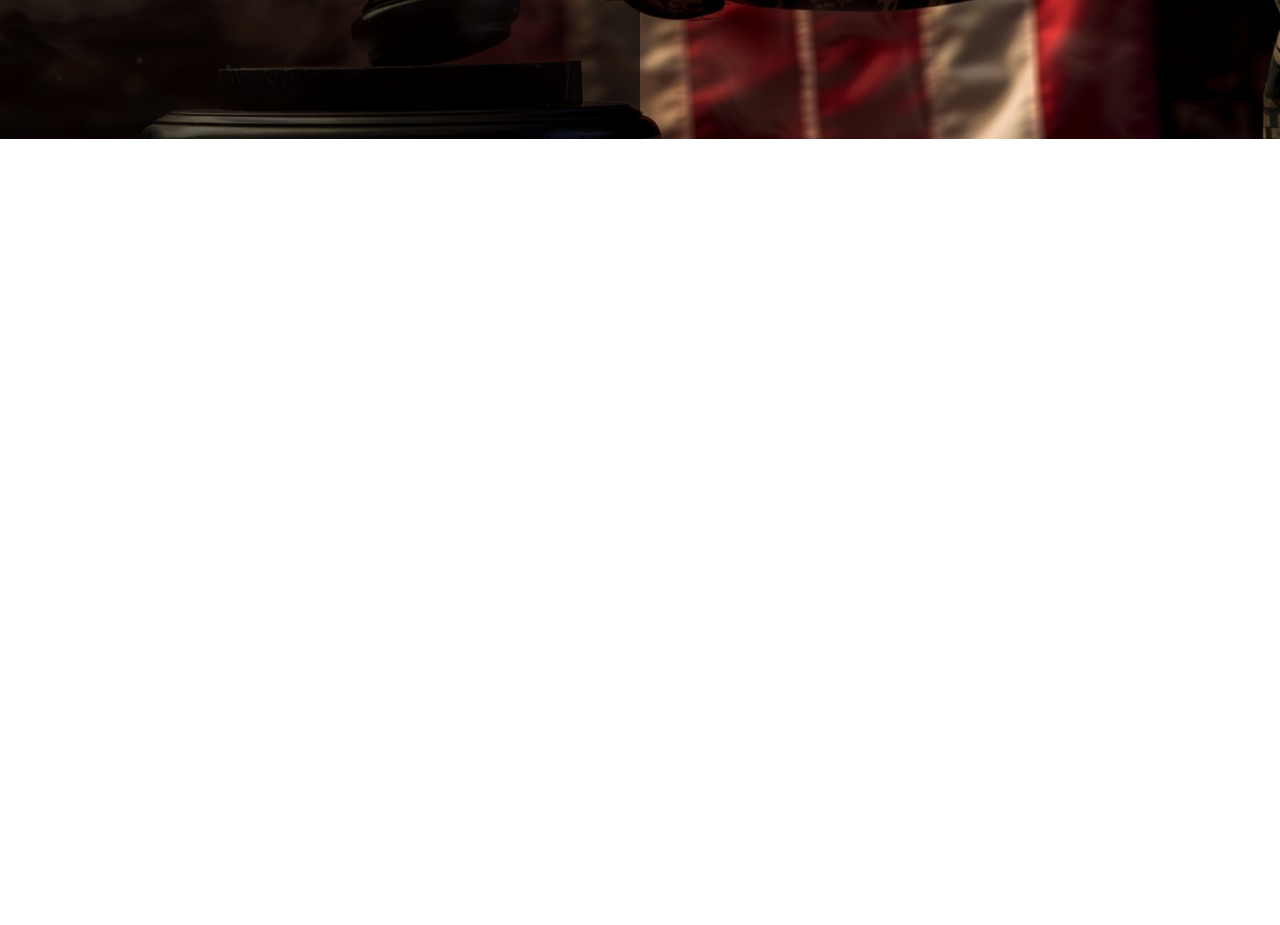
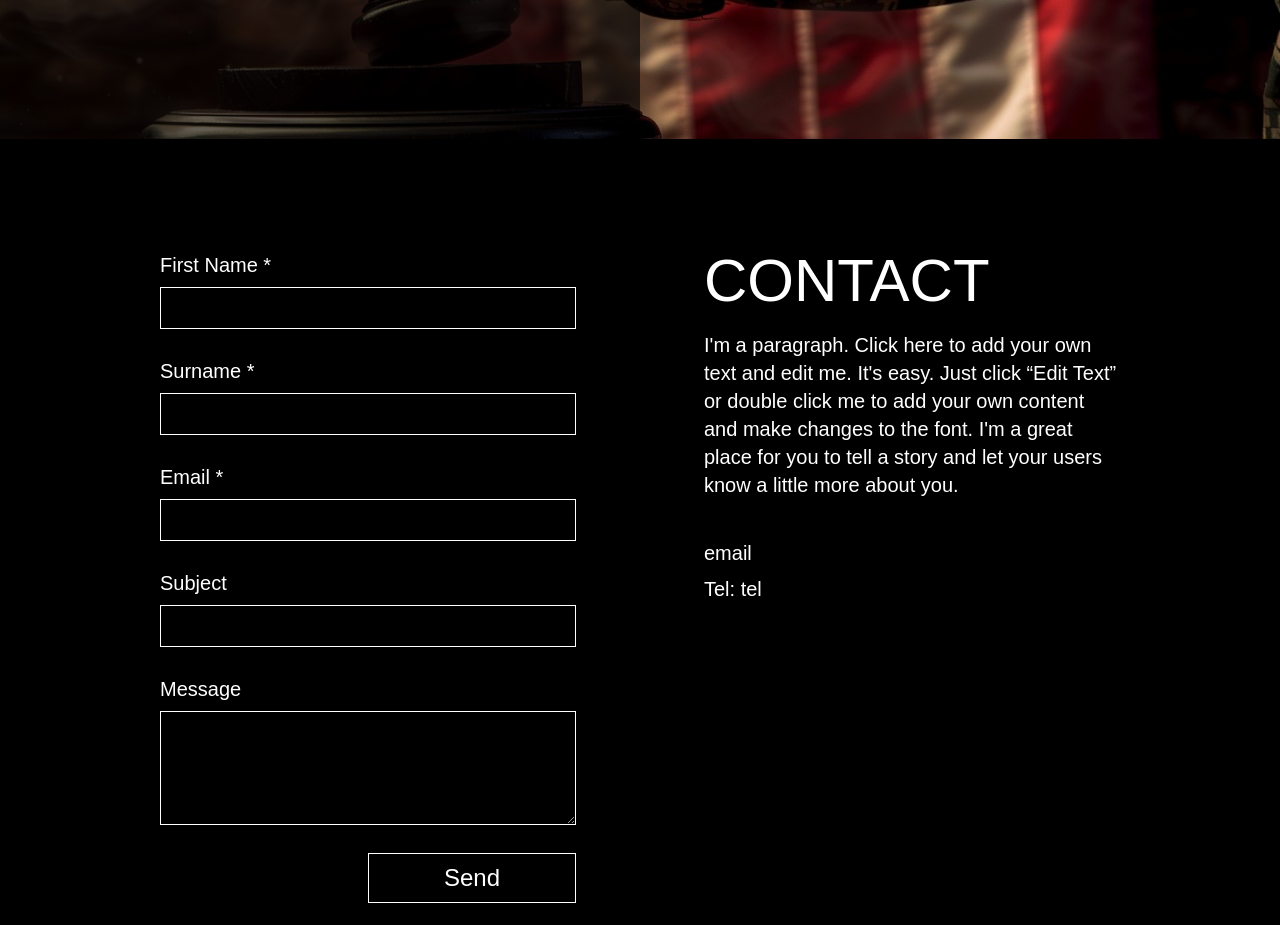
Before and after one commit to YoWuzzup/NPJB, a Next.js app: page / in a window 1280 px wide. Shown: the part 3140-4065 px from the top of the page. Before the commit the page ends 3279 px from the top, so only its background shows below. Built offline with nearby package versions, Linux system fonts and the light colour scheme.

Commit message:
added contact section

```diff
--- a/src/app/page.tsx
+++ b/src/app/page.tsx
@@ -1,4 +1,5 @@
 import { AboutUsSection } from "@/components/sections/home/AboutUsSection";
+import { ContactSection } from "@/components/sections/home/ContactSection";
 import { ImagesSection } from "@/components/sections/home/ImagesSection";
 import { OnsaleSection } from "@/components/sections/home/OnsaleSection";
 
@@ -13,6 +14,7 @@ export default async function Home() {
       <ImagesSection />
       <OnsaleSection />
       <AboutUsSection />
+      <ContactSection />
     </main>
   );
 }
--- a/src/components/common/Input.tsx
+++ b/src/components/common/Input.tsx
@@ -1,14 +1,4 @@
-"use client";
-
-import { useAppDispatch, useAppSelector } from "@/hooks/redux";
-import { changeFilter } from "@/redux/slices/filters";
-import {
-  ChangeEvent,
-  FC,
-  InputHTMLAttributes,
-  LabelHTMLAttributes,
-  ReactNode,
-} from "react";
+import { FC, InputHTMLAttributes, LabelHTMLAttributes, ReactNode } from "react";
 
 type TInput = {
   children?: ReactNode;
@@ -17,14 +7,6 @@ type TInput = {
 };
 
 export const Input: FC<TInput> = ({ children, labelProps, inputProps }) => {
-  const filterName = inputProps?.name || inputProps?.id || "";
-  const value = useAppSelector((st) => st.filters[filterName]);
-  const dispatch = useAppDispatch();
-
-  const handleChange = (e: ChangeEvent<HTMLInputElement>) => {
-    dispatch(changeFilter({ filter: filterName, value: e.target.value }));
-  };
-
   return (
     <>
       <label {...labelProps} className={labelProps?.className || "sr-only"}>
@@ -34,12 +16,7 @@ export const Input: FC<TInput> = ({ children, labelProps, inputProps }) => {
           inputProps?.id ||
           null}
       </label>
-      <input
-        {...inputProps}
-        className={inputProps?.className || ""}
-        onChange={inputProps?.onChange || handleChange}
-        value={value || ""}
-      />
+      <input {...inputProps} />
       {children}
     </>
   );
--- a/src/components/navbar/Navbar.tsx
+++ b/src/components/navbar/Navbar.tsx
@@ -7,6 +7,7 @@ import ClearIcon from "@mui/icons-material/Clear";
 import ShoppingCartOutlinedIcon from "@mui/icons-material/ShoppingCartOutlined";
 
 import { changeFilter } from "@/redux/slices/filters";
+import { ChangeEvent } from "react";
 
 const menu = [
   { name: "shop", text: "shop", url: "#" },
@@ -18,6 +19,10 @@ export const Navbar: React.FC = () => {
   const searchValue = useAppSelector((st) => st.filters.search);
   const cartLength = useAppSelector((st) => st.cart.length);
   const dispatch = useAppDispatch();
+
+  const handleChange = (e: ChangeEvent<HTMLInputElement>) => {
+    dispatch(changeFilter({ filter: e.target.name, value: e.target.value }));
+  };
 
   return (
     <nav
@@ -54,6 +59,7 @@ export const Navbar: React.FC = () => {
             id: "search",
             name: "search",
             placeholder: "search...",
+            onChange: handleChange,
             className: `w-full h-full px-4 outline-none text-white bg-black/0 cursor-text border-b-2
                     duration-300
                     placeholder:uppercase group-hover/searchbar:bg-black/100 group-focus/searchbar:bg-black/100`,
--- /dev/null
+++ b/src/components/sections/home/ContactSection.tsx
@@ -0,0 +1,195 @@
+"use client";
+import { ChangeEvent, FormEvent, useState } from "react";
+import { useAppDispatch, useAppSelector } from "@/hooks/redux";
+import { changeContactForm } from "@/redux/slices/contactForm";
+
+import { validateEmail } from "@/lib/utils";
+
+import { Button } from "@/components/common/Button";
+import { Input } from "@/components/common/Input";
+
+export const ContactSection: React.FC = () => {
+  const [fieldWithErrors, setFieldWithErrors] = useState<string[]>([]);
+  const formData = useAppSelector((st) => st.contactForm);
+  const dispatch = useAppDispatch();
+
+  const handleChange = (
+    e: ChangeEvent<HTMLInputElement | HTMLTextAreaElement>
+  ) => {
+    if (fieldWithErrors.includes(e.target.name)) {
+      const filtered = fieldWithErrors.filter((er) => er !== e.target.name);
+
+      setFieldWithErrors(() => filtered);
+    }
+
+    dispatch(changeContactForm({ [e.target.name]: e.target.value }));
+  };
+
+  const handleSubmit = (e: FormEvent<HTMLFormElement>) => {
+    e.preventDefault();
+
+    // check the necessary fields
+    if (!formData.name) setFieldWithErrors((prev) => [...prev, "name"]);
+    if (!formData.surname) setFieldWithErrors((prev) => [...prev, "surname"]);
+    if (!formData.email) setFieldWithErrors((prev) => [...prev, "email"]);
+    if (!formData.name || !formData.surname || !formData.email) return;
+
+    if (!validateEmail(formData.email))
+      return setFieldWithErrors((prev) => [...prev, "email"]);
+
+    // TODO:send a request with data
+  };
+
+  return (
+    <section className="w-full bg-black py-28 px-40 gap-32 flex flex-row flex-nowrap justify-center items-start text-white">
+      {/* left side with form */}
+      <form
+        id="contact"
+        className="flex flex-row flex-wrap basis-0 grow justify-stretch items-center gap-7"
+        onSubmit={handleSubmit}
+      >
+        <div className="basis-0 grow flex flex-col">
+          <Input
+            labelProps={{
+              className: `${
+                fieldWithErrors.includes("name")
+                  ? "text-rose-500"
+                  : "text-white/100"
+              } capitalize text-xl mb-2 duration-300`,
+              children: "first name *",
+              htmlFor: "name",
+            }}
+            inputProps={{
+              onChange: handleChange,
+              id: "name",
+              name: "name",
+              type: "text",
+              className: `bg-black text-white py-2 px-3 outline-none border ${
+                fieldWithErrors.includes("name")
+                  ? "border-rose-500"
+                  : "border-white/100"
+              } hover:border-white/60 duration-300`,
+              value: formData.name || "",
+            }}
+          />
+        </div>
+        <div className="basis-0 grow flex flex-col">
+          <Input
+            labelProps={{
+              className: `${
+                fieldWithErrors.includes("surname")
+                  ? "text-rose-500"
+                  : "text-white/100"
+              } capitalize text-xl mb-2 duration-300`,
+              children: "surname *",
+              htmlFor: "surname",
+            }}
+            inputProps={{
+              onChange: handleChange,
+              id: "surname",
+              name: "surname",
+              type: "text",
+              className: `bg-black text-white py-2 px-3 outline-none border ${
+                fieldWithErrors.includes("surname")
+                  ? "border-rose-500"
+                  : "border-white/100"
+              } hover:border-white/60 duration-300`,
+              value: formData.surname || "",
+            }}
+          />
+        </div>
+        <div className="w-full flex flex-col">
+          <Input
+            labelProps={{
+              className: `${
+                fieldWithErrors.includes("email")
+                  ? "text-rose-500"
+                  : "text-white/100"
+              } capitalize text-xl mb-2 duration-300`,
+              children: "email *",
+              htmlFor: "email",
+            }}
+            inputProps={{
+              onChange: handleChange,
+              id: "email",
+              name: "email",
+              type: "email",
+              className: `bg-black text-white py-2 px-3 outline-none border ${
+                fieldWithErrors.includes("email")
+                  ? "border-rose-500"
+                  : "border-white/100"
+              } hover:border-white/60 duration-300`,
+              value: formData.email || "",
+            }}
+          />
+        </div>
+        <div className="w-full flex flex-col">
+          <Input
+            labelProps={{
+              className: "text-white capitalize text-xl mb-2",
+              children: "subject",
+              htmlFor: "subject",
+            }}
+            inputProps={{
+              onChange: handleChange,
+              id: "subject",
+              name: "subject",
+              type: "text",
+              className:
+                "bg-black text-white py-2 px-3 outline-none border border-white/100 hover:border-white/60 duration-300",
+              value: formData.subject || "",
+            }}
+          />
+        </div>
+        <div className="w-full flex flex-col">
+          <label
+            htmlFor="message"
+            className="text-white capitalize text-xl mb-2"
+          >
+            message
+          </label>
+          <textarea
+            rows={4}
+            id="message"
+            name="message"
+            className="bg-black text-white py-2 px-3 outline-none border border-white/100 hover:border-white/60 duration-300"
+            onChange={handleChange}
+            value={formData.message || ""}
+          ></textarea>
+        </div>
+
+        {/* send button */}
+        <div className="w-full flex flex-row flex-nowrap items-center justify-end">
+          <Button
+            buttonProps={{
+              className: `w-1/2 bg-black text-2xl text-white/100 hover:text-white/60 py-2 px-3 outline-none border border-white/100 hover:border-white/60 duration-300
+              capitalize`,
+              type: "submit",
+              form: "contact",
+            }}
+          >
+            send
+          </Button>
+        </div>
+      </form>
+
+      {/* right side with info */}
+      <div className="basis-0 grow">
+        <h2 className="w-4/6 text-xl md:text-6xl uppercase mb-5">contact</h2>
+        <p className="w-full text-md md:text-xl mb-10">
+          I'm a paragraph. Click here to add your own text and edit me. It's
+          easy. Just click “Edit Text” or double click me to add your own
+          content and make changes to the font. I'm a great place for you to
+          tell a story and let your users know a little more about you.
+        </p>
+
+        <a href="#" type="email" className="block text-md md:text-xl mb-2">
+          email
+        </a>
+        <a href="#" type="tel" className="block text-md md:text-xl">
+          Tel: tel
+        </a>
+      </div>
+    </section>
+  );
+};
--- a/src/components/sections/home/ImagesSection.tsx
+++ b/src/components/sections/home/ImagesSection.tsx
@@ -59,7 +59,6 @@ export const ImagesSection: React.FC = () => {
 
       {/* third image */}
       <div
-        ref={targetSectionRef}
         className="hidden md:block h-[700px] w-full md:w-1/2 bg-cover bg-center"
         style={{ backgroundImage: "url('/static/Tactical Backpack.jpg')" }}
       ></div>
--- /dev/null
+++ b/src/lib/utils.js
@@ -0,0 +1,7 @@
+export const validateEmail = (email) => {
+  return String(email)
+    .toLowerCase()
+    .match(
+      /^(([^<>()[\]\\.,;:\s@"]+(\.[^<>()[\]\\.,;:\s@"]+)*)|.(".+"))@((\[[0-9]{1,3}\.[0-9]{1,3}\.[0-9]{1,3}\.[0-9]{1,3}\])|(([a-zA-Z\-0-9]+\.)+[a-zA-Z]{2,}))$/
+    );
+};
--- /dev/null
+++ b/src/redux/slices/contactForm.ts
@@ -0,0 +1,30 @@
+import { createSlice } from "@reduxjs/toolkit";
+
+type TContactForm = {
+  name: string;
+  surname: string;
+  email: string;
+  subject?: string;
+  message: string;
+};
+
+const initialState: TContactForm = {
+  name: "",
+  surname: "",
+  email: "",
+  subject: "",
+  message: "",
+};
+
+const contactFormSlice = createSlice({
+  name: "contactForm",
+  initialState,
+  reducers: {
+    changeContactForm(state, action) {
+      return { ...state, ...action.payload };
+    },
+  },
+});
+
+export const { changeContactForm } = contactFormSlice.actions;
+export default contactFormSlice.reducer;
--- a/src/redux/store.ts
+++ b/src/redux/store.ts
@@ -2,6 +2,7 @@ import { configureStore } from "@reduxjs/toolkit";
 import productsReducer from "./slices/products";
 import filtersReducer from "./slices/filters";
 import cartReducer from "./slices/cart";
+import contactFormReducer from "./slices/contactForm";
 
 export const makeStore = () => {
   return configureStore({
@@ -9,6 +10,7 @@ export const makeStore = () => {
       products: productsReducer,
       filters: filtersReducer,
       cart: cartReducer,
+      contactForm: contactFormReducer,
     },
   });
 };
```
